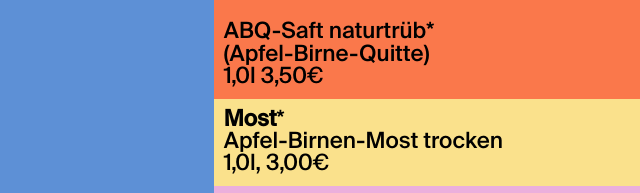
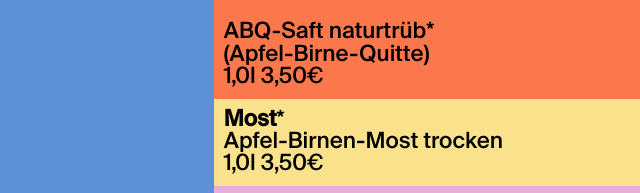
Before and after one commit to robertaantinolfi/imbruckle, an Eleventy site: page src/hofladle.njk in a window 1280 px wide. Shown: the part 2967-3160 px from the top of the page, 640-1280 px from the left. Built offline with nearby package versions, Linux system fonts and the light colour scheme; Eleventy itself is replaced by a stand-in of ours; files that its build step writes are made by us from their sources.

Commit message:
Update Pages “most”

```diff
--- a/src/_includes/most.md
+++ b/src/_includes/most.md
@@ -1,4 +1,4 @@
 **Most***
 
 Apfel-Birnen-Most trocken\
-1,0l, 3,00€
+1,0l 3,50€
```
